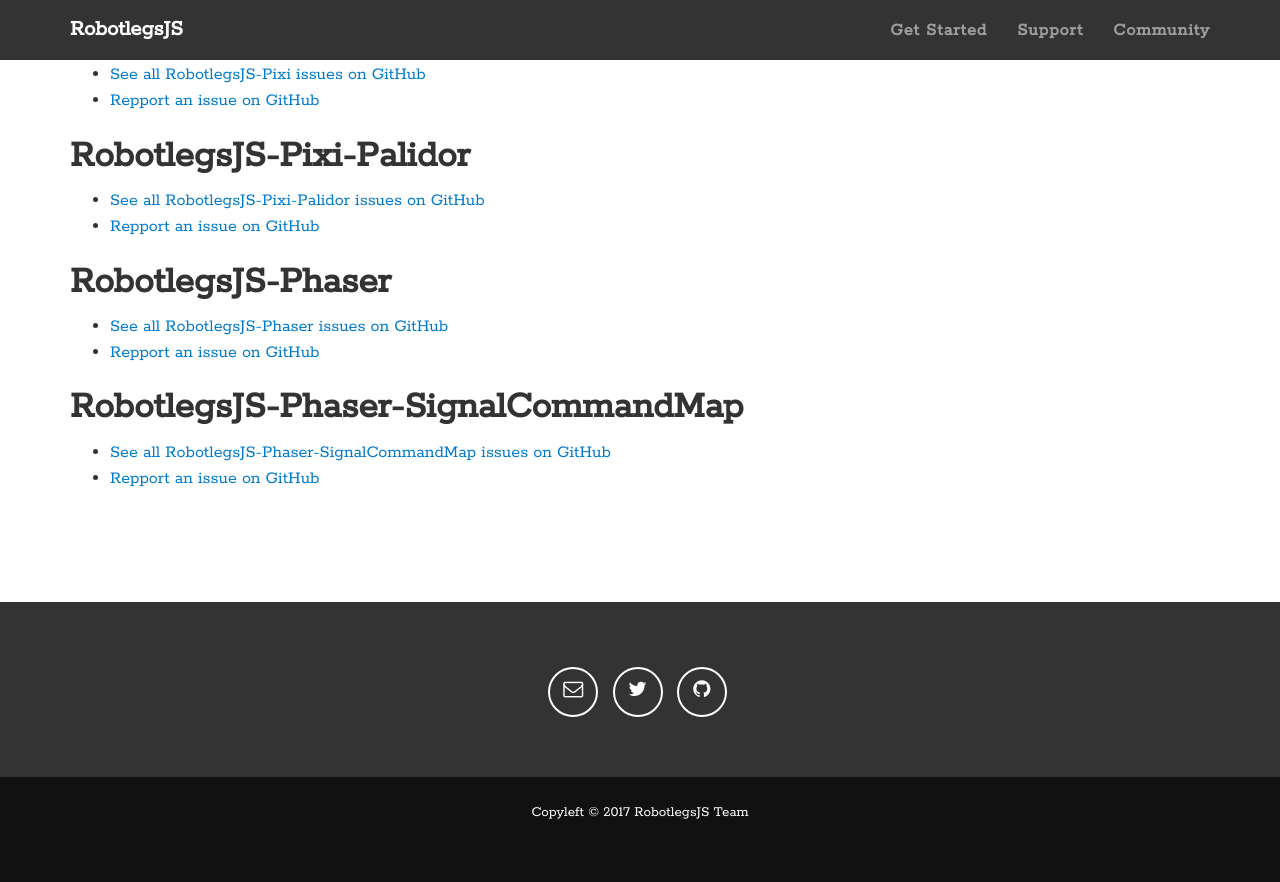
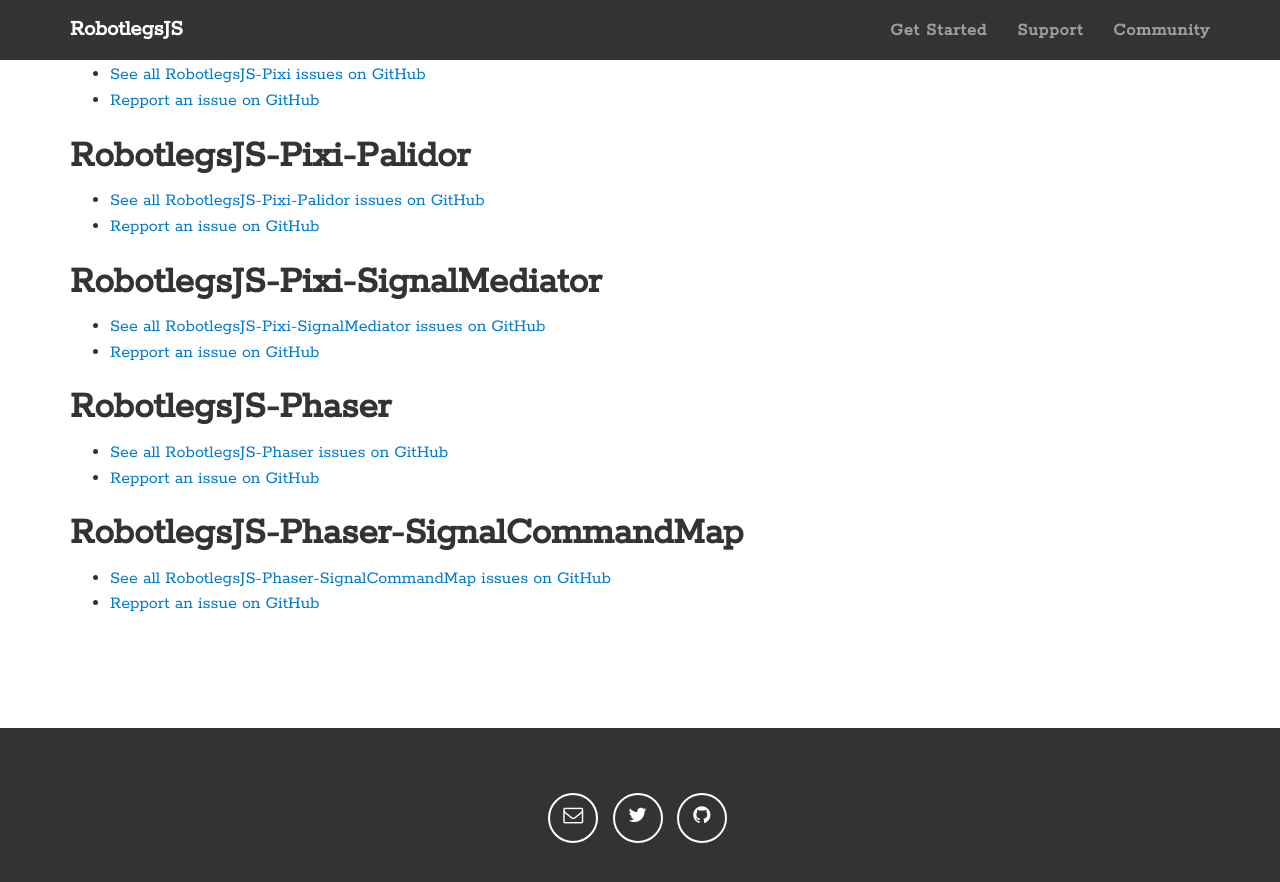
Before and after one commit to RobotlegsJS/robotlegsjs.github.io, a Jekyll site: the page built from pages/support.md, in a window 1280 px wide and 900 px high, scrolled down 753 px. Shown: the top 882 px of the window. Built offline with Jekyll 4.4.1, drawn with Linux system fonts in a browser that asks for light colours; before the commit the page ends 1602 px from its top, so only the background shows below that.

Commit message:
add reference to RobotlegsJS-Pixi-SignalMediator extension

```diff
--- a/pages/support.md
+++ b/pages/support.md
@@ -42,6 +42,12 @@
 - [See all RobotlegsJS-Pixi-Palidor issues on GitHub](https://github.com/RobotlegsJS/RobotlegsJS-Pixi-Palidor/issues?utf8=%E2%9C%93&q=is%3Aissue)
 - [Repport an issue on GitHub](https://github.com/RobotlegsJS/RobotlegsJS-Pixi-Palidor/issues/new)
 
+RobotlegsJS-Pixi-SignalMediator
+===
+
+- [See all RobotlegsJS-Pixi-SignalMediator issues on GitHub](https://github.com/RobotlegsJS/RobotlegsJS-Pixi-SignalMediator/issues?utf8=%E2%9C%93&q=is%3Aissue)
+- [Repport an issue on GitHub](https://github.com/RobotlegsJS/RobotlegsJS-Pixi-SignalMediator/issues/new)
+
 RobotlegsJS-Phaser
 ===
 
```
Also changed, not shown: pages/getstarted.md (+2 -1 lines).
